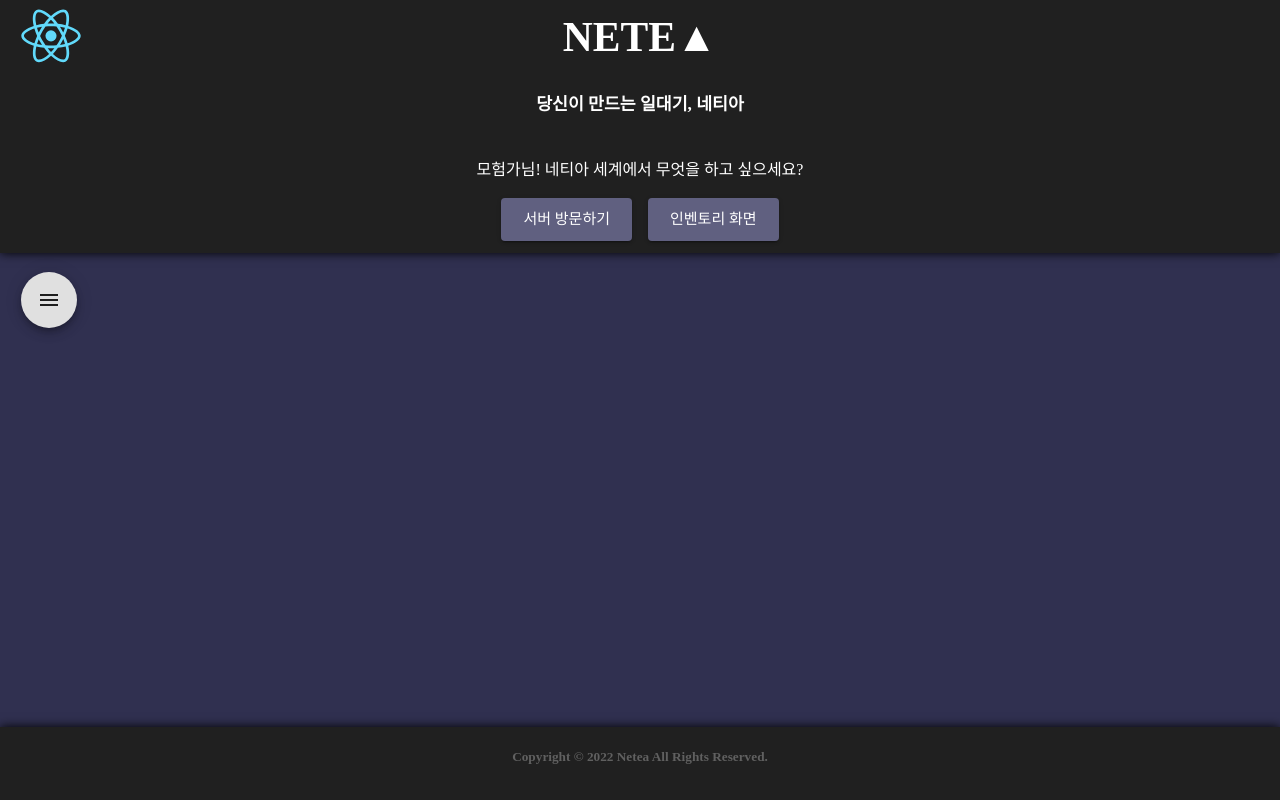
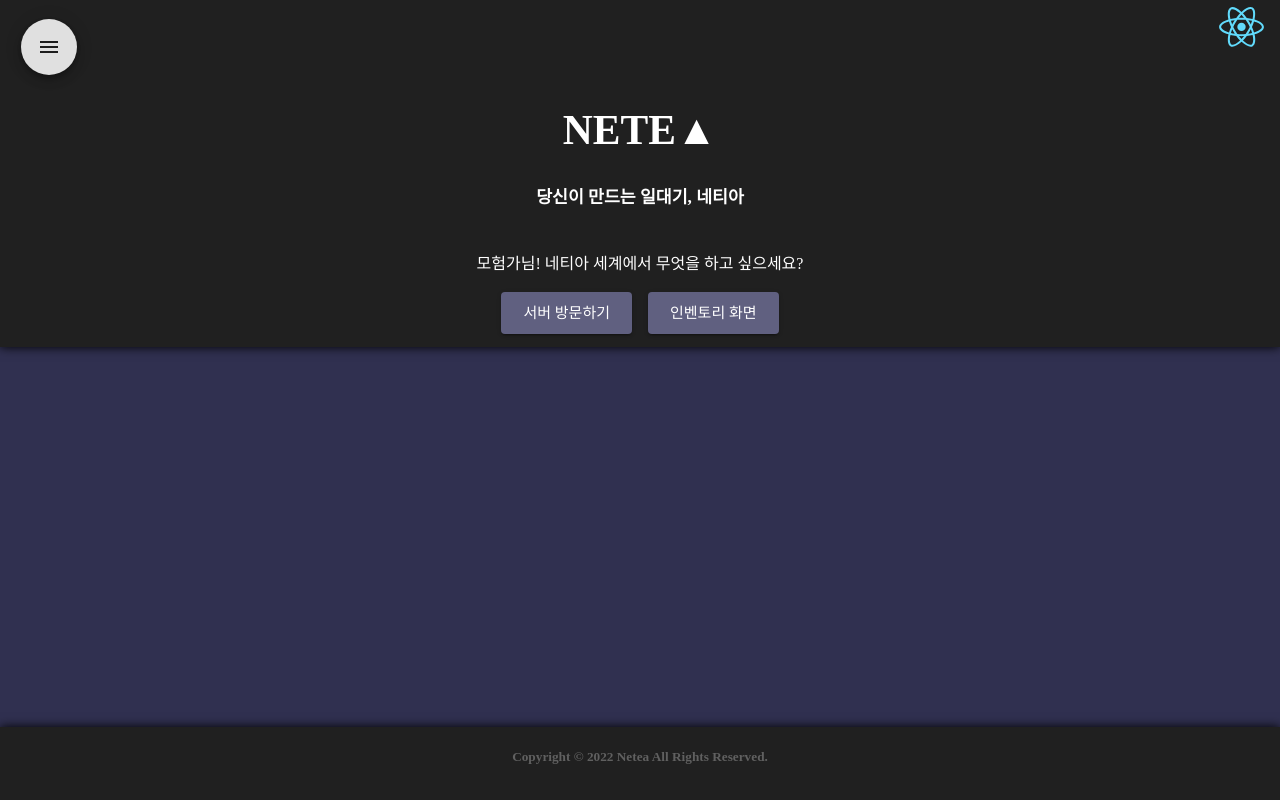
Before and after one commit to Crenchant-Develop/Chronica-Web, a React (Create React App) app: page / in a window 1280 px wide. Built offline with nearby package versions, Linux system fonts and the light colour scheme; no server answers; a web font is replaced by a local one.

Commit message:
레이아웃 수정

```diff
--- a/src/App.jsx
+++ b/src/App.jsx
@@ -21,6 +21,7 @@ class App extends React.Component {
     return (
       <div className="App">
         <div className="container">
+          <Nav />
           <Header logoImage={LogoImage} />
           <Routes>
             <Route exact path="/" element={<Main />} />
@@ -29,7 +30,6 @@ class App extends React.Component {
           </Routes>
           <Footer />
         </div>
-        <Nav />
         <Routes>
           <Route path="/inventory" element={<Inventory />} />
         </Routes>
--- a/src/App.scss
+++ b/src/App.scss
@@ -45,10 +45,10 @@ nav {
   }
 
   .logo {
-    width: 8%;
+    width: 6%;
     position: fixed;
     top: 0;
-    left: 0;
+    right: 0;
     text-decoration: none;
   }
 }
```
